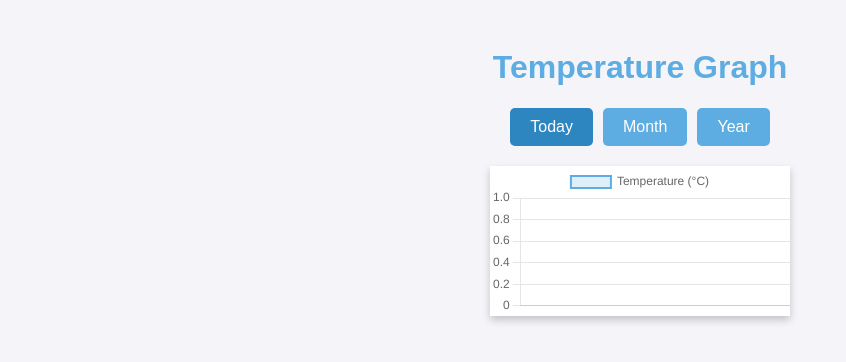
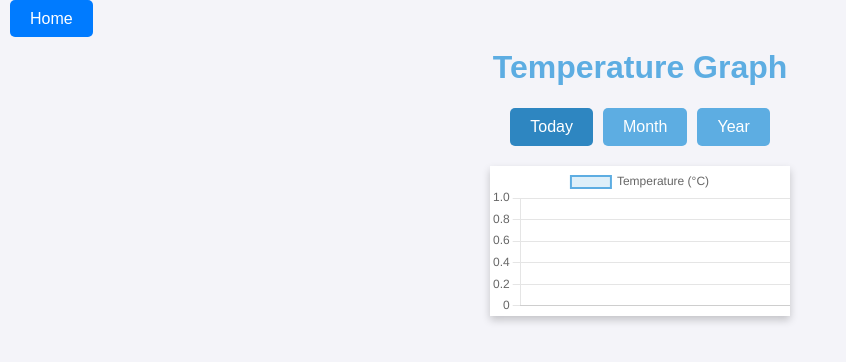
Before and after one commit to Andyrei02/WTServer, a Flask app: page /graph in a window 1280 px wide. Shown: the top 362 px of the page, without its empty margins (0-846 px from the left). Run offline with Flask 3, Linux system fonts and the light colour scheme.

Commit message:
add button for go to main page in graph and history route

```diff
--- a/static/css/graph.css
+++ b/static/css/graph.css
@@ -30,3 +30,25 @@ canvas {
     background-color: #fff;
     box-shadow: 0 4px 8px rgba(0, 0, 0, 0.2);
 }
+
+
+/* Стиль для кнопки "Home" в левом верхнем углу */
+.back-button-container {
+    position: absolute;
+    top: 10px;
+    left: 10px;
+  }
+
+  .back-button {
+    padding: 10px 20px;
+    font-size: 16px;
+    color: #ffffff;
+    background-color: #007bff;
+    text-decoration: none;
+    border-radius: 5px;
+    transition: background-color 0.3s;
+  }
+
+  .back-button:hover {
+    background-color: #0056b3;
+  }
--- a/templates/graph.html
+++ b/templates/graph.html
@@ -9,6 +9,11 @@
 </head>
 
 <body>
+    <div class="back-button-container">
+        <a href="{{ url_for('index') }}" class="back-button">Home</a>
+    </div>
+
+
     <h1>Temperature Graph</h1>
     <div class="tabs">
         <div class="tab active" onclick="showTab('today')">Today</div>
@@ -115,5 +120,6 @@
             }
         });
     </script>
+
 </body>
 </html>
--- a/templates/history.html
+++ b/templates/history.html
@@ -7,6 +7,11 @@
     <link rel="stylesheet" href="{{ url_for('static', filename='css/history.css') }}">
 </head>
 <body>
+    <div class="back-button-container">
+        <a href="{{ url_for('index') }}" class="back-button">Home</a>
+    </div>
+
+
     <h1>Temperature History</h1>
     <table>
         <thead>
--- a/templates/index.html
+++ b/templates/index.html
@@ -12,6 +12,11 @@
     <h1>Текущая температура</h1>
     <div class="temperature" id="temperature">-- °C</div>
     <div class="timestamp" id="timestamp">Обновление...</div>
+
+    <div class="button-container">
+      <a href="{{ url_for('history') }}" class="button">View history</a>
+      <a href="{{ url_for('graph') }}" class="button">View graph</a>
+    </div>
   </div>
 
   <script>
```
Also changed, not shown: static/css/history.css (+22 -0 lines), static/css/style.css (+22 -0 lines), static/js/graph.js (added), 1 other file.
